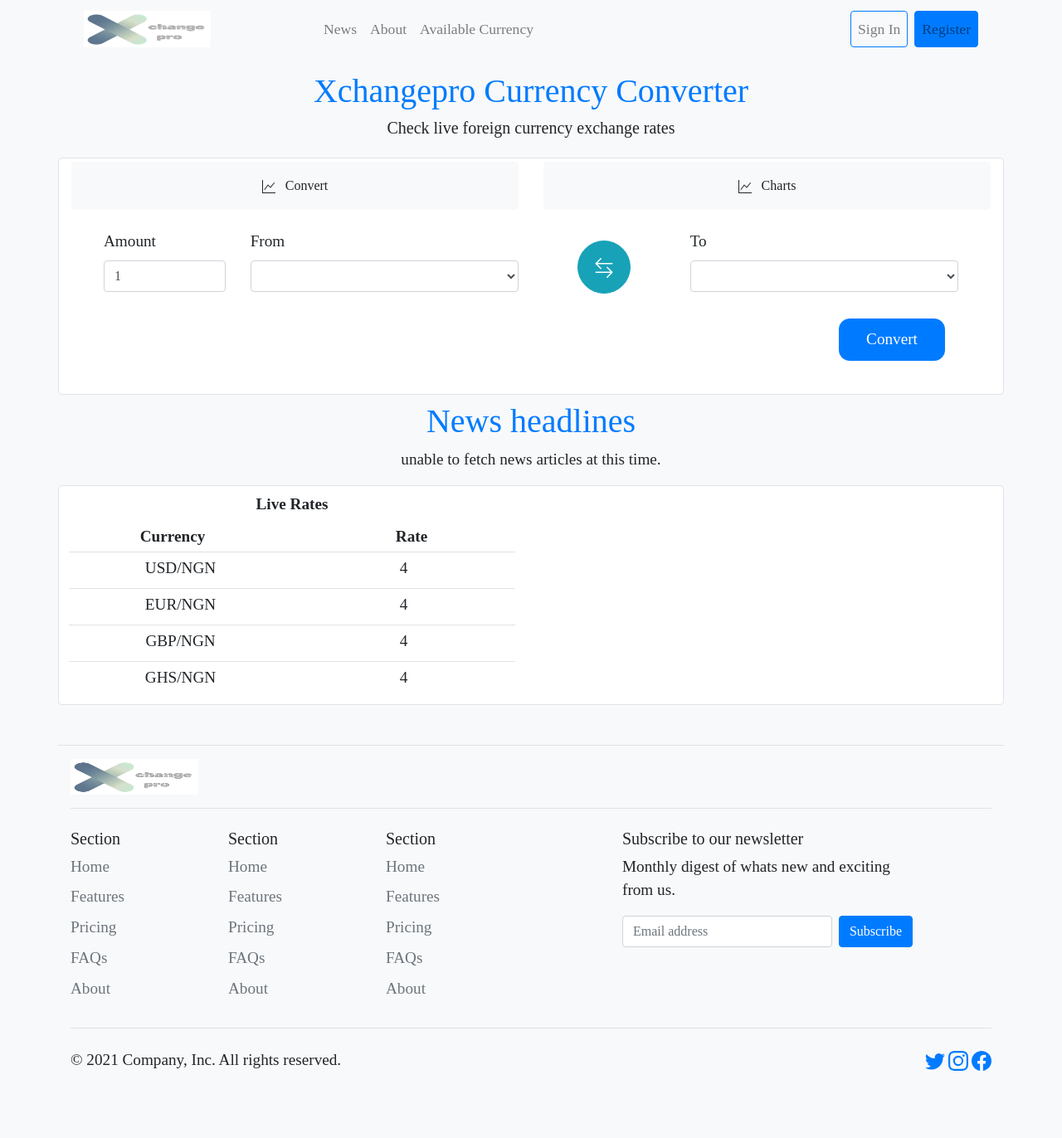
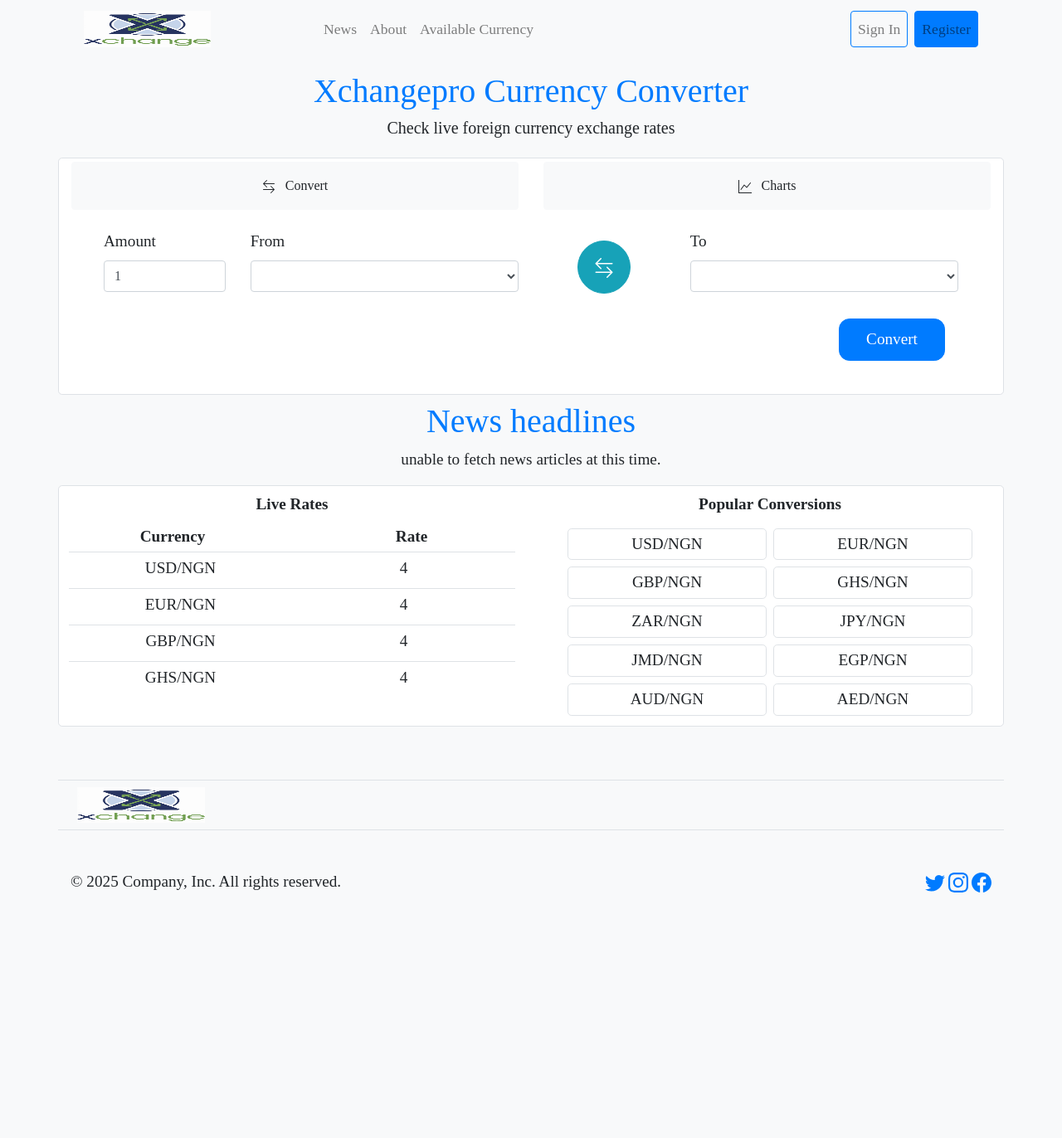
Before and after one commit to patrickamowe/xchange, a Django app: page / in a window 1280 px wide. Shown: the whole page at 83% size. After the commit the page ends 1076 px from the top, so only its background shows below. Run offline with Django 5.2, Linux system fonts and the light colour scheme; tables that the repository leaves empty hold one stand-in row (values such as "Sample post"); a database or web service that is not in the repository returns one stand-in record (values such as "Sample title"); data that the repository does not hold is empty; some libraries are stand-ins or nearby versions.

Commit message:
add popular conversion section

```diff
--- a/convert/static/convert/styles.css
+++ b/convert/static/convert/styles.css
@@ -28,10 +28,6 @@ body {
 
 .navbar-brand {
  margin-right: 8rem;
-}
-
-body {
-    background-color: #f8f9fa;
 }
 
 .card {
--- a/convert/templates/convert/index.html
+++ b/convert/templates/convert/index.html
@@ -18,8 +18,10 @@
         <div class="col">
             <button class="btn btn-light mt-1 p-3 btn-block" id="convert">
                     <span class="mr-2">
-                        <svg xmlns="http://www.w3.org/2000/svg" width="16" height="16" fill="currentColor" class="bi bi-graph-up" viewBox="0 0 16 16">
-                          <path fill-rule="evenodd" d="M0 0h1v15h15v1H0zm14.817 3.113a.5.5 0 0 1 .07.704l-4.5 5.5a.5.5 0 0 1-.74.037L7.06 6.767l-3.656 5.027a.5.5 0 0 1-.808-.588l4-5.5a.5.5 0 0 1 .758-.06l2.609 2.61 4.15-5.073a.5.5 0 0 1 .704-.07"/>
+                        <svg class="bi bi-arrow-left-right" fill="currentColor" height="16" viewBox="0 0 16 16"
+                             width="16" xmlns="http://www.w3.org/2000/svg">
+                            <path d="M1 11.5a.5.5 0 0 0 .5.5h11.793l-3.147 3.146a.5.5 0 0 0 .708.708l4-4a.5.5 0 0 0 0-.708l-4-4a.5.5 0 0 0-.708.708L13.293 11H1.5a.5.5 0 0 0-.5.5m14-7a.5.5 0 0 1-.5.5H2.707l3.147 3.146a.5.5 0 1 1-.708.708l-4-4a.5.5 0 0 1 0-.708l4-4a.5.5 0 1 1 .708.708L2.707 4H14.5a.5.5 0 0 1 .5.5"
+                              fill-rule="evenodd"/>
                         </svg>
                     </span>
                 Convert
@@ -28,8 +30,10 @@
         <div class="col">
             <button class="btn btn-light mt-1 p-3 btn-block" id="chart">
                     <span class="mr-2">
-                        <svg xmlns="http://www.w3.org/2000/svg" width="16" height="16" fill="currentColor" class="bi bi-graph-up" viewBox="0 0 16 16">
-                          <path fill-rule="evenodd" d="M0 0h1v15h15v1H0zm14.817 3.113a.5.5 0 0 1 .07.704l-4.5 5.5a.5.5 0 0 1-.74.037L7.06 6.767l-3.656 5.027a.5.5 0 0 1-.808-.588l4-5.5a.5.5 0 0 1 .758-.06l2.609 2.61 4.15-5.073a.5.5 0 0 1 .704-.07"/>
+                        <svg class="bi bi-graph-up" fill="currentColor" height="16" viewBox="0 0 16 16"
+                             width="16" xmlns="http://www.w3.org/2000/svg">
+                          <path d="M0 0h1v15h15v1H0zm14.817 3.113a.5.5 0 0 1 .07.704l-4.5 5.5a.5.5 0 0 1-.74.037L7.06 6.767l-3.656 5.027a.5.5 0 0 1-.808-.588l4-5.5a.5.5 0 0 1 .758-.06l2.609 2.61 4.15-5.073a.5.5 0 0 1 .704-.07"
+                                fill-rule="evenodd"/>
                         </svg>
                     </span>
                 Charts
@@ -58,8 +62,10 @@
             </div>
             <div class="col-sm-2 d-flex justify-content-center align-items-center">
                 <button class="btn btn-info rounded-circle center swap-btn" id="convert-swap-btn">
-                        <svg xmlns="http://www.w3.org/2000/svg" width="24" height="24" fill="currentColor" class="bi bi-arrow-left-right" viewBox="0 0 16 16">
-                          <path fill-rule="evenodd" d="M1 11.5a.5.5 0 0 0 .5.5h11.793l-3.147 3.146a.5.5 0 0 0 .708.708l4-4a.5.5 0 0 0 0-.708l-4-4a.5.5 0 0 0-.708.708L13.293 11H1.5a.5.5 0 0 0-.5.5m14-7a.5.5 0 0 1-.5.5H2.707l3.147 3.146a.5.5 0 1 1-.708.708l-4-4a.5.5 0 0 1 0-.708l4-4a.5.5 0 1 1 .708.708L2.707 4H14.5a.5.5 0 0 1 .5.5"/>
+                    <svg class="bi bi-arrow-left-right" fill="currentColor" height="24" viewBox="0 0 16 16"
+                         width="24" xmlns="http://www.w3.org/2000/svg">
+                        <path d="M1 11.5a.5.5 0 0 0 .5.5h11.793l-3.147 3.146a.5.5 0 0 0 .708.708l4-4a.5.5 0 0 0 0-.708l-4-4a.5.5 0 0 0-.708.708L13.293 11H1.5a.5.5 0 0 0-.5.5m14-7a.5.5 0 0 1-.5.5H2.707l3.147 3.146a.5.5 0 1 1-.708.708l-4-4a.5.5 0 0 1 0-.708l4-4a.5.5 0 1 1 .708.708L2.707 4H14.5a.5.5 0 0 1 .5.5"
+                              fill-rule="evenodd"/>
                     </svg>
                 </button>
             </div>
@@ -77,7 +83,8 @@
                 {%if user.is_authenticated%}
                 <div class="m-1">
                             <span id="add-wishlist">
-                                <svg xmlns="http://www.w3.org/2000/svg" width="20" height="20" fill="currentColor" class="bi bi-heart" viewBox="0 0 16 16">
+                                <svg class="bi bi-heart" fill="currentColor" height="20" viewBox="0 0 16 16"
+                                     width="20" xmlns="http://www.w3.org/2000/svg">
                                   <path d="m8 2.748-.717-.737C5.6.281 2.514.878 1.4 3.053c-.523 1.023-.641 2.5.314 4.385.92 1.815 2.834 3.989 6.286 6.357 3.452-2.368 5.365-4.542 6.286-6.357.955-1.886.838-3.362.314-4.385C13.486.878 10.4.28 8.717 2.01zM8 15C-7.333 4.868 3.279-3.04 7.824 1.143q.09.083.176.171a3 3 0 0 1 .176-.17C12.72-3.042 23.333 4.867 8 15"/>
                                 </svg>
                             </span>
@@ -109,8 +116,10 @@
             </div>
             <div class="col-sm-2 d-flex justify-content-center align-items-center">
                 <button class="btn btn-info rounded-circle center swap-btn" id="chart-swap-btn">
-                        <svg xmlns="http://www.w3.org/2000/svg" width="24" height="24" fill="currentColor" class="bi bi-arrow-left-right" viewBox="0 0 16 16">
-                          <path fill-rule="evenodd" d="M1 11.5a.5.5 0 0 0 .5.5h11.793l-3.147 3.146a.5.5 0 0 0 .708.708l4-4a.5.5 0 0 0 0-.708l-4-4a.5.5 0 0 0-.708.708L13.293 11H1.5a.5.5 0 0 0-.5.5m14-7a.5.5 0 0 1-.5.5H2.707l3.147 3.146a.5.5 0 1 1-.708.708l-4-4a.5.5 0 0 1 0-.708l4-4a.5.5 0 1 1 .708.708L2.707 4H14.5a.5.5 0 0 1 .5.5"/>
+                    <svg class="bi bi-arrow-left-right" fill="currentColor" height="24" viewBox="0 0 16 16"
+                         width="24" xmlns="http://www.w3.org/2000/svg">
+                        <path d="M1 11.5a.5.5 0 0 0 .5.5h11.793l-3.147 3.146a.5.5 0 0 0 .708.708l4-4a.5.5 0 0 0 0-.708l-4-4a.5.5 0 0 0-.708.708L13.293 11H1.5a.5.5 0 0 0-.5.5m14-7a.5.5 0 0 1-.5.5H2.707l3.147 3.146a.5.5 0 1 1-.708.708l-4-4a.5.5 0 0 1 0-.708l4-4a.5.5 0 1 1 .708.708L2.707 4H14.5a.5.5 0 0 1 .5.5"
+                              fill-rule="evenodd"/>
                     </svg>
                 </button>
             </div>
@@ -150,7 +159,7 @@
         {%for new in news%}
         <div class="col-sm-3 mt-3">
             <a href="{{new.url}}" target="_blank">
-                            <img class="img-thumbnail" src="{{new.urlToImage}}" alt="">
+                <img alt="" class="img-thumbnail" src="{{new.urlToImage}}">
                 <div>{{new.title}}</div>
             </a>
         </div>
@@ -168,7 +177,7 @@
 <div class="container mt-3 p-2 bg-white border rounded-lg">
     <div class="row">
         <!-- Left Side with Currency Rates -->
-          <div class="col-6">
+        <div class="col-sm-6">
             <!-- Title and Headers -->
             <div class="text-center title">Live Rates</div>
             <div class="row">
@@ -190,8 +199,16 @@
         </div>
 
         <!-- Right Side (Empty or Additional Content) -->
-          <div class="col-6">
+        <div class="col-sm-6">
             <!-- You can add content here, like charts or additional data -->
+            <!-- Title and Headers -->
+            <div class="text-center title">Popular Conversions</div>
+            <div class="row justify-content-center">
+                {%for popular_pair in popular_pairs%}
+                <div class="col-5 text-center border rounded-lg m-1 p-1">
+                    <span>{{ popular_pair.base_code }}/{{ popular_pair.target_code }}</span>
+                </div>
+                {%endfor%}
             </div>
         </div>
     </div>
--- a/convert/templates/convert/layout.html
+++ b/convert/templates/convert/layout.html
@@ -16,7 +16,7 @@
     <div class="container">
         <nav class="navbar navbar-expand-lg navbar-light bg-light">
             <a class="navbar-brand logo" href="{% url 'index' %}">
-                <img alt="logo" height="44" src="{% static 'convert/images/logo/logo.png' %}" width="153"/>
+                <img alt="logo" height="44" src="{% static 'convert/images/logo/logo.jpeg' %}" width="153"/>
             </a>
             <button aria-controls="navbarNav" aria-expanded="false" aria-label="Toggle navigation"
                     class="navbar-toggler" data-target="#navbarNav" data-toggle="collapse" type="button">
@@ -90,14 +90,14 @@
 
 <!-- footer -->
 <div class="footer bg-light mt-5 ">
-    <div class="container border-top">
+    <div class="container">
         <footer class="py-3">
-            <div class="footer-top mb-4 border-bottom pb-3">
-                <div class="row align-items-center">
+            <div class="footer-top ">
+                <div class="row align-items-center border-top border-bottom p-2">
 
                     <div class="col-lg-3">
                         <a class="logo-footer" href="/">
-                            <img alt="logo-footer" height="43" src="{% static 'convert/images/logo/logo.png' %}"
+                            <img alt="logo-footer" height="43" src="{% static 'convert/images/logo/logo.jpeg' %}"
                                  width="154">
                         </a>
                         <!-- End FooterLogo -->
@@ -105,54 +105,9 @@
 
                 </div>
             </div>
-            <div class="row">
-                <div class="col-2">
-                    <h5>Section</h5>
-                    <ul class="nav flex-column">
-                        <li class="nav-item mb-2"><a class="nav-link p-0 text-muted" href="#">Home</a></li>
-                        <li class="nav-item mb-2"><a class="nav-link p-0 text-muted" href="#">Features</a></li>
-                        <li class="nav-item mb-2"><a class="nav-link p-0 text-muted" href="#">Pricing</a></li>
-                        <li class="nav-item mb-2"><a class="nav-link p-0 text-muted" href="#">FAQs</a></li>
-                        <li class="nav-item mb-2"><a class="nav-link p-0 text-muted" href="#">About</a></li>
-                    </ul>
-                </div>
 
-                <div class="col-2">
-                    <h5>Section</h5>
-                    <ul class="nav flex-column">
-                        <li class="nav-item mb-2"><a class="nav-link p-0 text-muted" href="#">Home</a></li>
-                        <li class="nav-item mb-2"><a class="nav-link p-0 text-muted" href="#">Features</a></li>
-                        <li class="nav-item mb-2"><a class="nav-link p-0 text-muted" href="#">Pricing</a></li>
-                        <li class="nav-item mb-2"><a class="nav-link p-0 text-muted" href="#">FAQs</a></li>
-                        <li class="nav-item mb-2"><a class="nav-link p-0 text-muted" href="#">About</a></li>
-                    </ul>
-                </div>
-
-                <div class="col-2">
-                    <h5>Section</h5>
-                    <ul class="nav flex-column">
-                        <li class="nav-item mb-2"><a class="nav-link p-0 text-muted" href="#">Home</a></li>
-                        <li class="nav-item mb-2"><a class="nav-link p-0 text-muted" href="#">Features</a></li>
-                        <li class="nav-item mb-2"><a class="nav-link p-0 text-muted" href="#">Pricing</a></li>
-                        <li class="nav-item mb-2"><a class="nav-link p-0 text-muted" href="#">FAQs</a></li>
-                        <li class="nav-item mb-2"><a class="nav-link p-0 text-muted" href="#">About</a></li>
-                    </ul>
-                </div>
-
-                <div class="col-4 offset-1">
-                    <form>
-                        <h5>Subscribe to our newsletter</h5>
-                        <p>Monthly digest of whats new and exciting from us.</p>
-                        <div class="d-flex w-100 gap-2">
-                            <input class="form-control" id="newsletter1" placeholder="Email address" type="text">
-                            <button class="btn btn-primary ml-2" type="button">Subscribe</button>
-                        </div>
-                    </form>
-                </div>
-            </div>
-
-            <div class="d-flex justify-content-between py-4 my-4 border-top">
-                <p>© 2021 Company, Inc. All rights reserved.</p>
+            <div class="d-flex justify-content-between py-4 my-4">
+                <p>© 2025 Company, Inc. All rights reserved.</p>
                 <ul class="list-unstyled d-flex">
                     <li class="ms-3">
                         <a class="link-dark mr-1" href="#">
--- a/convert/views.py
+++ b/convert/views.py
@@ -7,13 +7,13 @@ from django.contrib import messages
 from django.urls import reverse
 from django.http import HttpResponseRedirect
 from .querys import fetchNewsHeadline, fetchNews, pairsLiveRate
-from xchange.settings import NEWS_API, EXCHANGE_API, PAIRS
+from xchange.settings import NEWS_API, EXCHANGE_API, LIVE_PAIRS, POPULAR_PAIRS
 
 
 
 def index(request):
     currencies = Currency.objects.all()
-    currency_rates = pairsLiveRate(EXCHANGE_API, PAIRS)
+    currency_rates = pairsLiveRate(EXCHANGE_API, LIVE_PAIRS)
 
     respond = fetchNewsHeadline(NEWS_API, "us")
     if respond["status"] == "ok":
@@ -22,7 +22,7 @@ def index(request):
     else:
         first_eight_news = []
 
-    return render(request, "convert/index.html", {"currencies":currencies, "news":first_eight_news, "currency_rates":currency_rates})
+    return render(request, "convert/index.html", {"currencies":currencies, "news":first_eight_news, "currency_rates":currency_rates, "popular_pairs":POPULAR_PAIRS})
 
 
 def news_view(request):
```
Also changed, not shown: xchange/settings.py (+14 -1 lines). Lines whose indentation alone changed are shown as unchanged.
